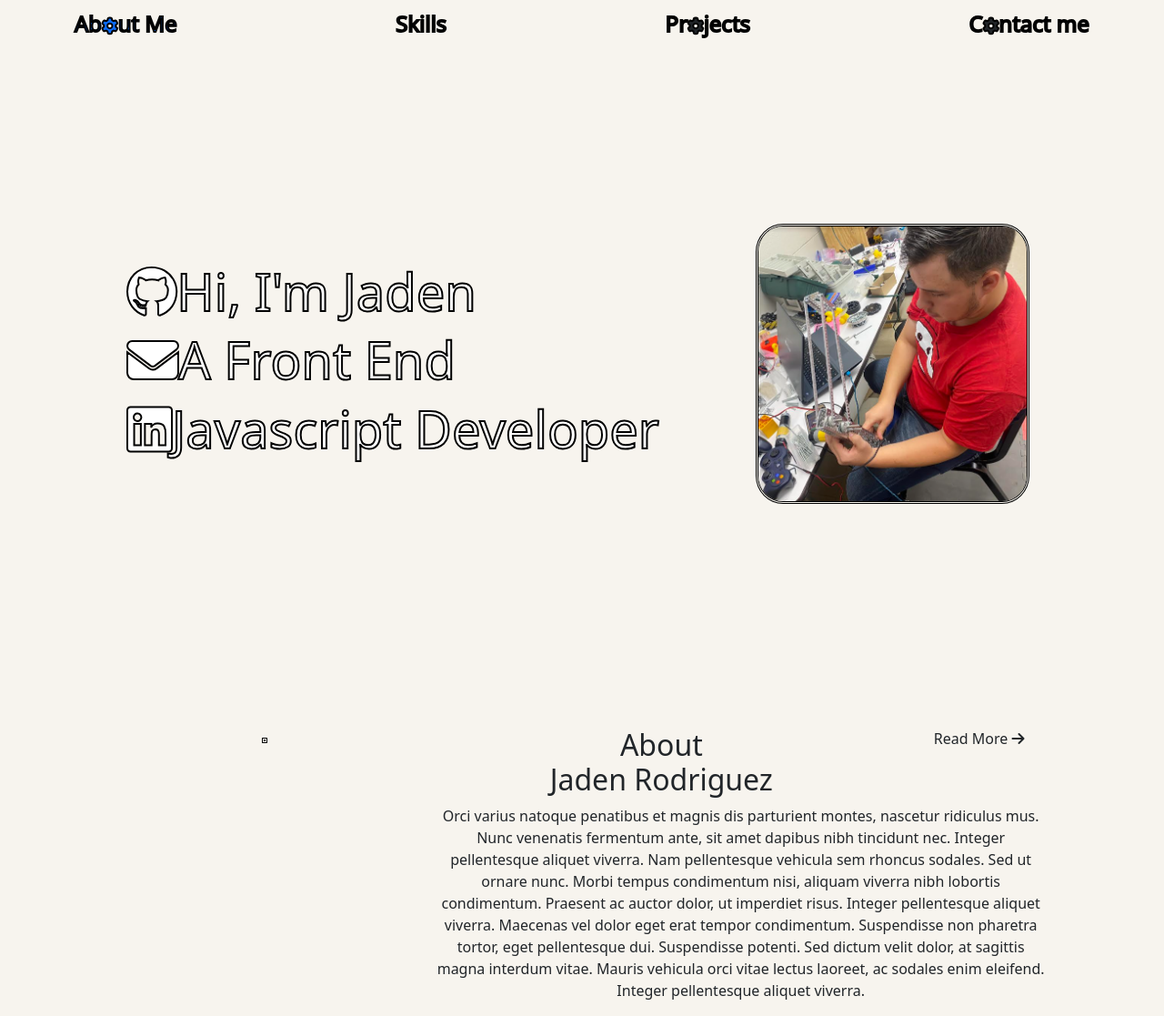
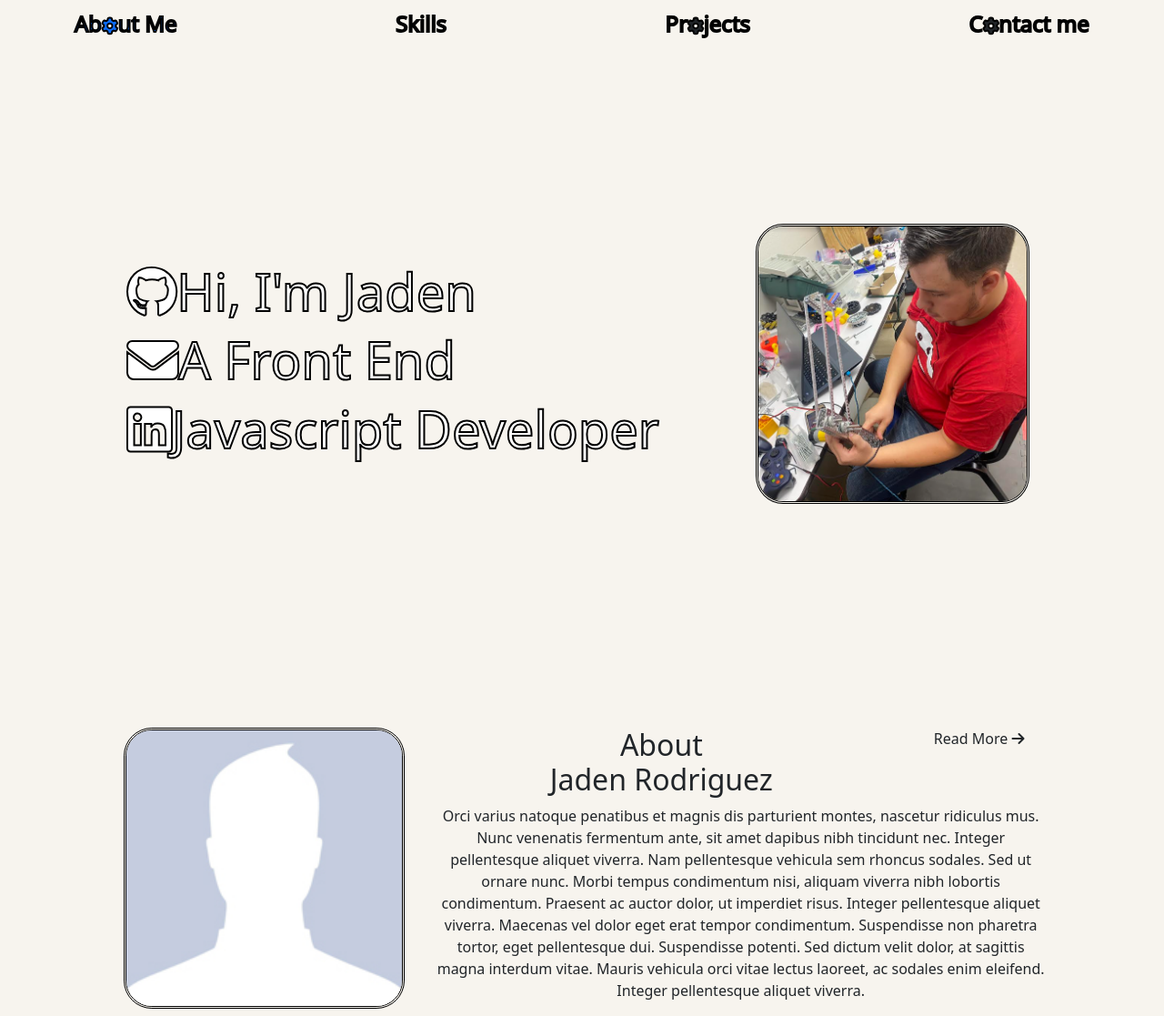
Before and after one commit to Jadentr44/Portfolio, a plain HTML site: page index.html in a window 1280 px wide. Shown: the whole page at 91% size. Drawn offline with nearby package versions, Linux system fonts and the light colour scheme; the site is published under a folder, as on GitHub Pages, so addresses that start at the root find nothing.

Commit message:
fixed pictures

```diff
--- a/index.html
+++ b/index.html
@@ -56,7 +56,7 @@
 
 
       <div class="row">
-        <div class="col-4"><img src="/assets/img/ex.jpg" alt=""></div>
+        <div class="col-4"><img src="./assets/img/ex.jpg" alt=""></div>
         <div class="col-8">
 
           <div class="row">
```
